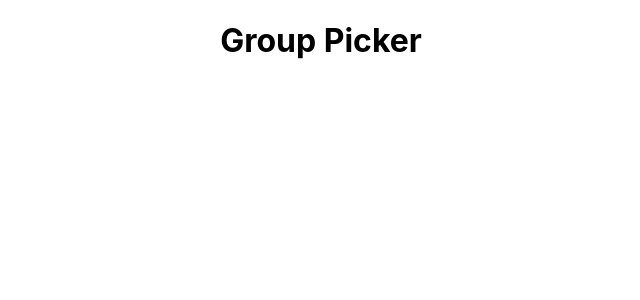
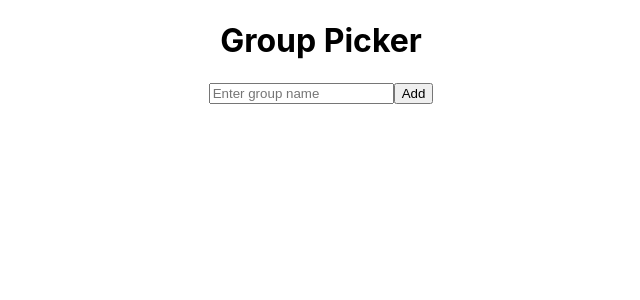
Before and after one commit to rogierv/random-team-creator, a React (Create React App) app: page / in a window 1280 px wide. Shown: the top 300 px of the page, without its empty margins (319-959 px from the left). Built offline with nearby package versions, Linux system fonts and the light colour scheme.

Commit message:
Set up form for group picker

```diff
--- a/src/components/GroupPicker/GroupPicker.js
+++ b/src/components/GroupPicker/GroupPicker.js
@@ -0,0 +1,22 @@
+import React from 'react';
+
+export default ({ onSubmit, onChange, values }) => {
+  const { groupName } = values;
+
+  return (
+    <React.Fragment>
+      <h1>Group Picker</h1>
+      <form onSubmit={onSubmit}>
+        <input
+          value={groupName}
+          onChange={onChange}
+          placeholder="Enter group name"
+          type="text"
+          name="groupName"
+          required
+        />
+        <input type="submit" value="Add" />
+      </form>
+    </React.Fragment>
+  );
+};
--- a/src/components/GroupPicker/index.js
+++ b/src/components/GroupPicker/index.js
@@ -1,7 +1,21 @@
-import React from 'react'
+import React from 'react';
+import GroupPicker from './GroupPicker';
 
 export default class GroupPickerContainer extends React.Component {
+  state = { groupName: '' };
+
+  onSubmit = e => {
+    const { groupName } = this.state;
+    e.preventDefault();
+    this.setState({ groupName: '' });
+    console.log(groupName);
+  };
+
+  onChange = e => {
+    this.setState({ [e.target.name]: e.target.value });
+  };
+
   render() {
-    return <h1>Group Picker</h1>
+    return <GroupPicker onSubmit={this.onSubmit} onChange={this.onChange} values={this.state} />;
   }
 }
```
Also changed, not shown: 1 other file (tests, documents, lock files or other folders).
